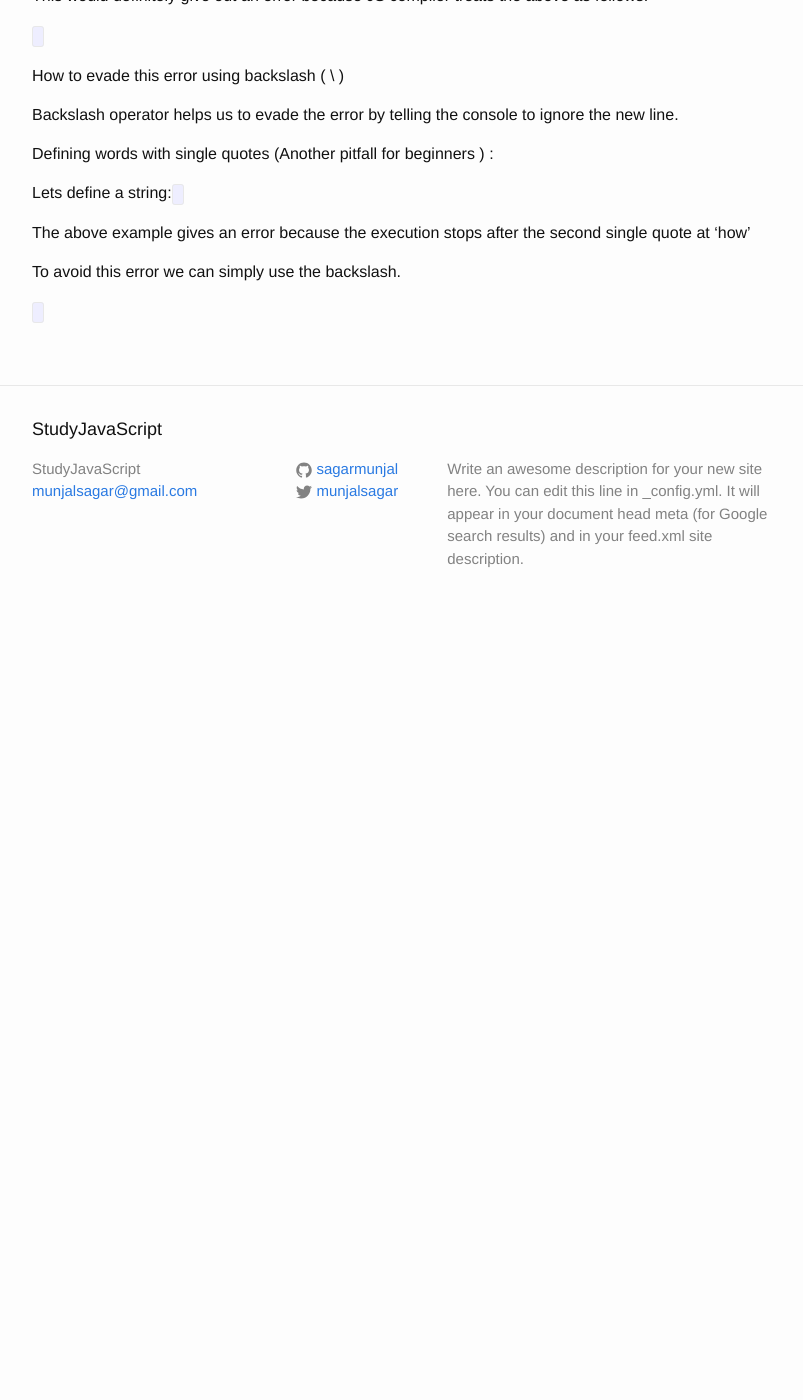
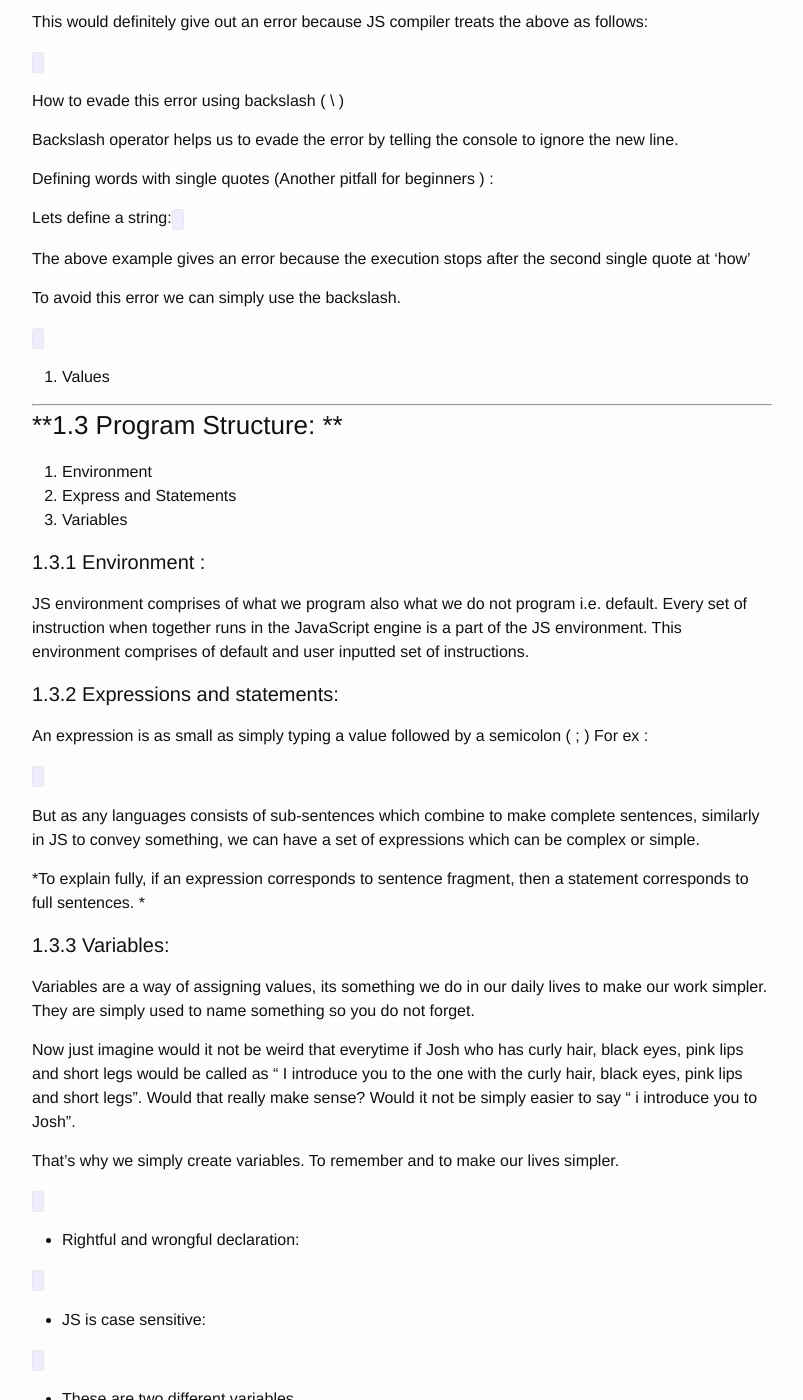
Before and after one commit to sagarmunjal/repo0001, a Jekyll site: the page built from _posts/2016-06-07-buckling-up.md, in a window 1280 px wide and 1400 px high, scrolled down 1401 px. Shown: the whole window, without its empty margins (238-1041 px from the left). Built offline with Jekyll 4.4.1, drawn with Linux system fonts in a browser that asks for light colours; nearby versions of some CDN libraries; a script that is not in the unit is left out; before the commit the page ends 2031 px from its top, so only the background shows below that; some of the changed text lies outside the part shown.

Commit message:
Updated 2016-06-07-buckling-up.md

```diff
--- a/_posts/2016-06-07-buckling-up.md
+++ b/_posts/2016-06-07-buckling-up.md
@@ -6,7 +6,7 @@ categories: javascript basics
 published: true
 ---
 
-1. Buckling up:
+# 1. Buckling up:
 
     * Setting up the environment
     - Getting to know language
@@ -17,14 +17,14 @@ published: true
 
 ---
 
-### **Setting up the environment:**
+### **1.1 Setting up the environment:**
 
 Google chrome and your workstation. Yes, that’s pretty much all.
 We will really set up a proper environment where javascript runs how it gets compiled in a separate post. I would call it a proper environment with some HTML, etc. The google chrome JS console.
 
 ---
 
-### **Getting to know the language**
+### **1.2 Getting to know the language**
 
 1. Syntax
 2. Values
@@ -86,3 +86,94 @@ The above example gives an error because the execution stops after the second si
 To avoid this error we can simply use the backslash.
 
 <code data-gist-id="9fd0f90a822dc3660cb93703043ca1c6" data-gist-hide-footer="true" data-gist-line="26,29-30"></code>
+
+2. Values
+
+---
+### **1.3 Program Structure: **
+1. Environment
+2. Express and Statements
+3. Variables
+
+#### 1.3.1 Environment :
+
+JS environment comprises of what we program also what we do not program i.e. default. Every set of instruction when together runs in the JavaScript engine is a part of the JS environment.
+This environment comprises of default and user inputted set of instructions.
+
+#### 1.3.2 Expressions and statements:
+An expression is as small as simply typing a value followed by a semicolon ( ; )
+For ex :
+
+<code data-gist-id="9fd0f90a822dc3660cb93703043ca1c6" data-gist-hide-footer="true" data-gist-line="33-34"></code>
+
+But as any languages consists of sub-sentences which combine to make complete sentences, similarly in JS to convey something, we can have a set of expressions which can be complex or simple.
+
+*To explain fully, if an expression corresponds to sentence fragment, then a statement corresponds to full sentences. *
+
+#### 1.3.3 Variables:
+
+Variables are a way of assigning values, its something we do in our daily lives to make our work simpler. They are simply used to name something so you do not forget.
+
+Now just imagine would it not be weird that everytime if Josh who has curly hair, black eyes, pink lips and short legs would be called as “ I introduce you to the one with the curly hair, black eyes, pink lips and short legs”. Would that really make sense? Would it not be simply easier to say “ i introduce you to Josh”.
+
+That’s why we simply create variables. To remember and to make our lives simpler.
+
+<code data-gist-id="9fd0f90a822dc3660cb93703043ca1c6" data-gist-hide-footer="true" data-gist-line="36-40"></code>
+
+- Rightful and wrongful declaration:
+
+<code data-gist-id="9fd0f90a822dc3660cb93703043ca1c6" data-gist-hide-footer="true" data-gist-line="44-47"></code>
+
+
+- JS is case sensitive:
+
+<code data-gist-id="9fd0f90a822dc3660cb93703043ca1c6" data-gist-hide-footer="true" data-gist-line="49-51"></code>
+
+- These are two different variables.
+
+There are words which we can’t use while defining variables because they already exist in the JS environment.
+
+Var, function, return, class, implements
+
+
+
+#### 1.3.4 User Interaction:
+a. Alert
+b. Console.log
+c. Prompt
+d. Confirm
+e. Comments
+
+
+a. Alert:
+
+A new small dialog bogs appears on your screen alerting whatever message you alert in the parenthesis. Check out the syntax below and try yourself.
+
+Syntax:
+
+<code data-gist-id="9fd0f90a822dc3660cb93703043ca1c6" data-gist-hide-footer="true" data-gist-line="53-54"></code>
+
+b. Console.log:
+
+This is pretty much works in a similar way, difference it it logs the message in the console that we use to define and declare our JS types etc.
+
+Syntax:
+
+<code data-gist-id="9fd0f90a822dc3660cb93703043ca1c6" data-gist-hide-footer="true" data-gist-line="56-57"></code>
+
+c. Prompt:
+
+Prompt allows to ask user to take values from the user input. This is very important to define customized variables.
+Prompt asks for two arguments, one, which is the text and the default, which is optional argument, stores the default value in the variable.
+
+Syntax:
+<code data-gist-id="9fd0f90a822dc3660cb93703043ca1c6" data-gist-hide-footer="true" data-gist-line="59-62"></code>
+
+
+d. Confirm:
+
+It is similar to prompt but instead of a value it stores boolean value in the variable corresponding to the “OK” and “cancel” the user is prompted with. See the following example to understand better.
+
+Syntax :
+
+<code data-gist-id="9fd0f90a822dc3660cb93703043ca1c6" data-gist-hide-footer="true" data-gist-line="64-65"></code>
```
